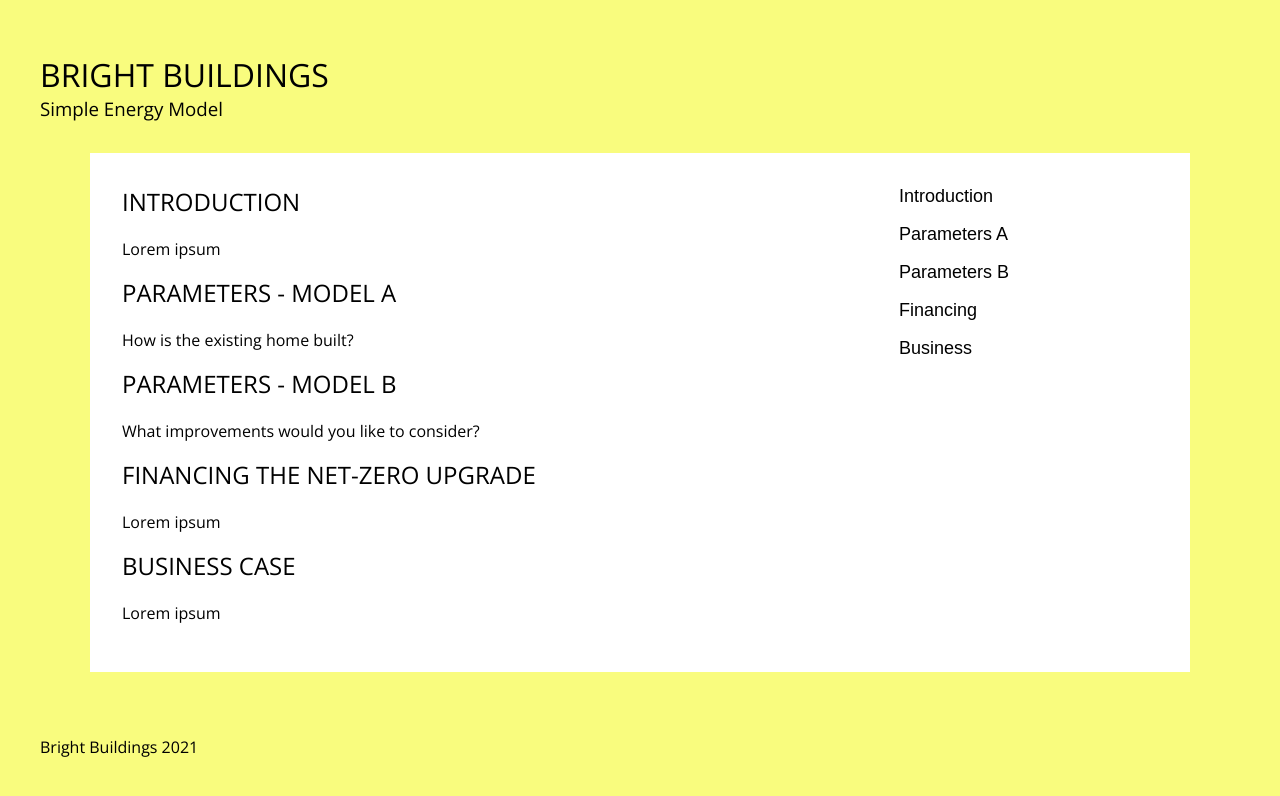
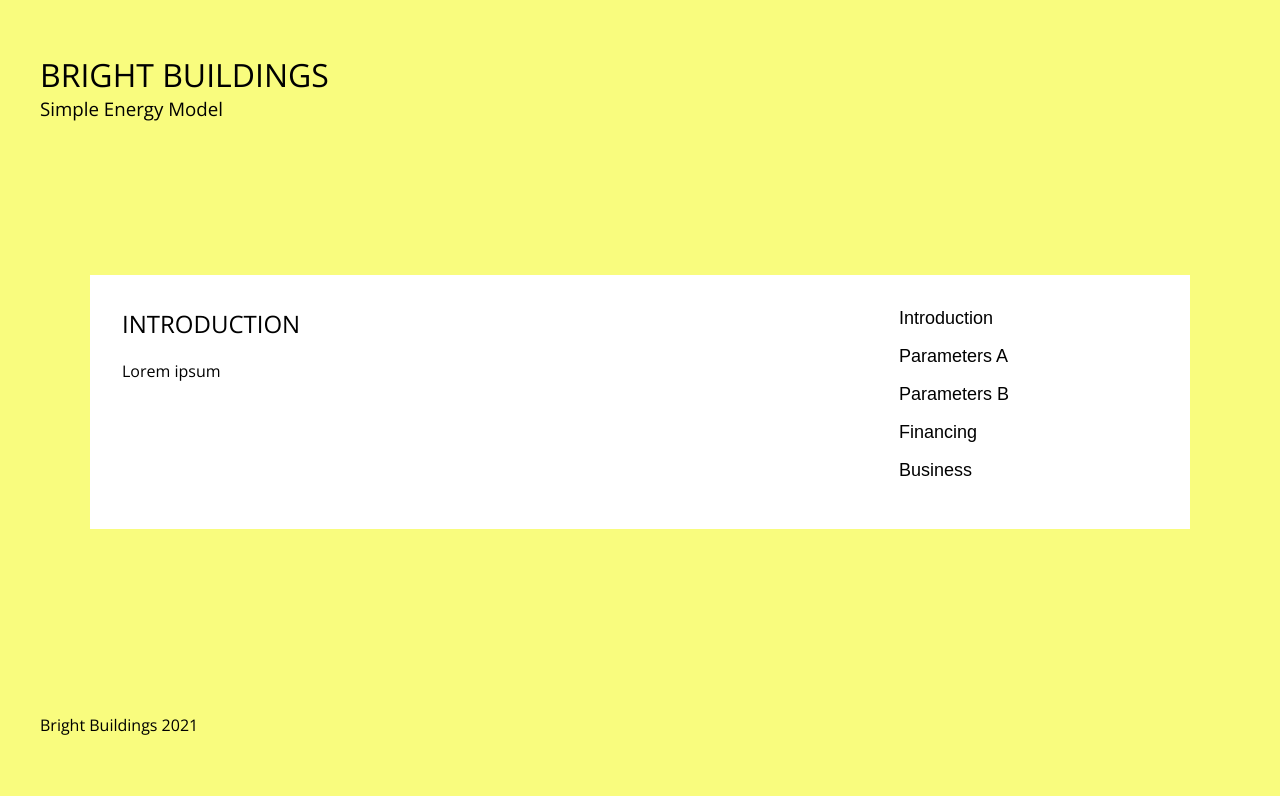
Before and after one commit to brightbuildings/Simple-Energy-Model, a React (Create React App) app: page / in a window 1280 px wide. Shown: the top 796 px of the page. Built offline with nearby package versions, Linux system fonts and the light colour scheme.

Commit message:
Slide CSS

```diff
--- a/src/components/Content/Content.css
+++ b/src/components/Content/Content.css
@@ -21,3 +21,16 @@
 .Fields h2 {
   margin-top: 0;
 }
+
+.fieldset {
+  z-index: 0;
+  opacity: 0;
+  transition: all 0.2s;
+  position: absolute;
+}
+
+.fieldset.active {
+  z-index: 1;
+  opacity: 1;
+  transition: all 0.2s;
+}
--- a/src/components/Content/Content.js
+++ b/src/components/Content/Content.js
@@ -64,7 +64,7 @@ const formatNavigation = (data, setActiveSection) => {
 };
 
 function Content() {
-  const [activeSection, setActiveSection] = useState(null);
+  const [activeSection, setActiveSection] = useState("introduction");
   const data = DataService.load();
   console.log(Object.entries(data));
 
```
